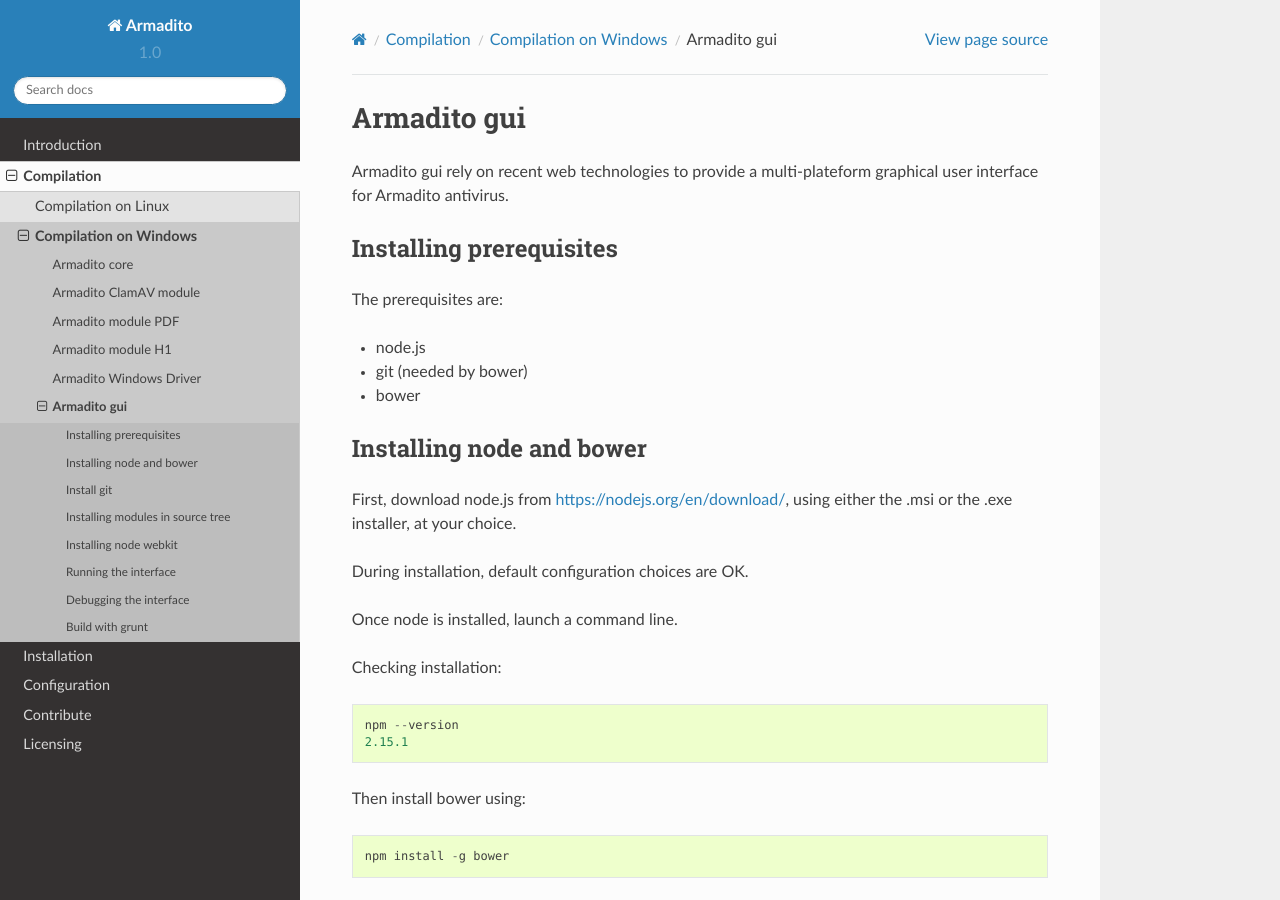
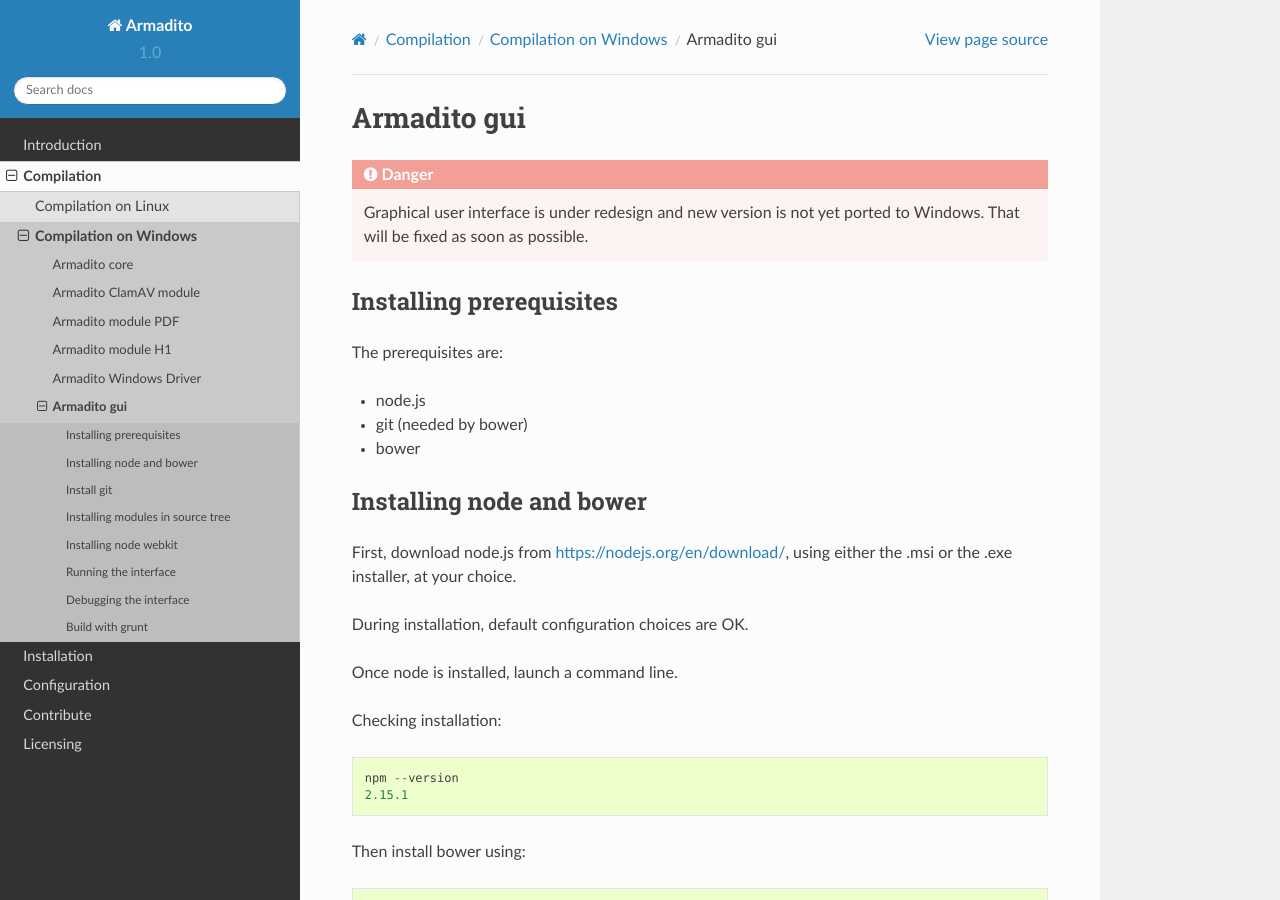
Before and after one commit to armadito/armadito-doc, a Sphinx documentation site: the page built from source/compilation/windows/gui.rst, in a window 1280 px wide and 900 px high. Built offline with Sphinx 7.4.7 and the Read the Docs theme 2.0.0, drawn with Linux system fonts in a browser that asks for light colours.

Commit message:
Add Warning messages about gui not already ported to Windows

```diff
--- a/source/compilation/windows/gui.rst
+++ b/source/compilation/windows/gui.rst
@@ -1,7 +1,8 @@
 Armadito gui
 ============
 
-Armadito gui rely on recent web technologies to provide a multi-plateform graphical user interface for Armadito antivirus.
+.. danger:: Graphical user interface is under redesign and new version is not yet ported to Windows. That will be fixed as soon as possible.
+
 
 Installing prerequisites
 ------------------------
--- a/source/compilation/windows/index.rst
+++ b/source/compilation/windows/index.rst
@@ -1,5 +1,7 @@
 Compilation on Windows
 ======================
+
+.. danger:: Graphical user interface is under redesign and new version is not yet ported to Windows. That will be fixed as soon as possible.
 
 On Windows, you can compile Armadito AV sources with Visual Studio.
 This has been tested with Visual Studio 2013.
```
